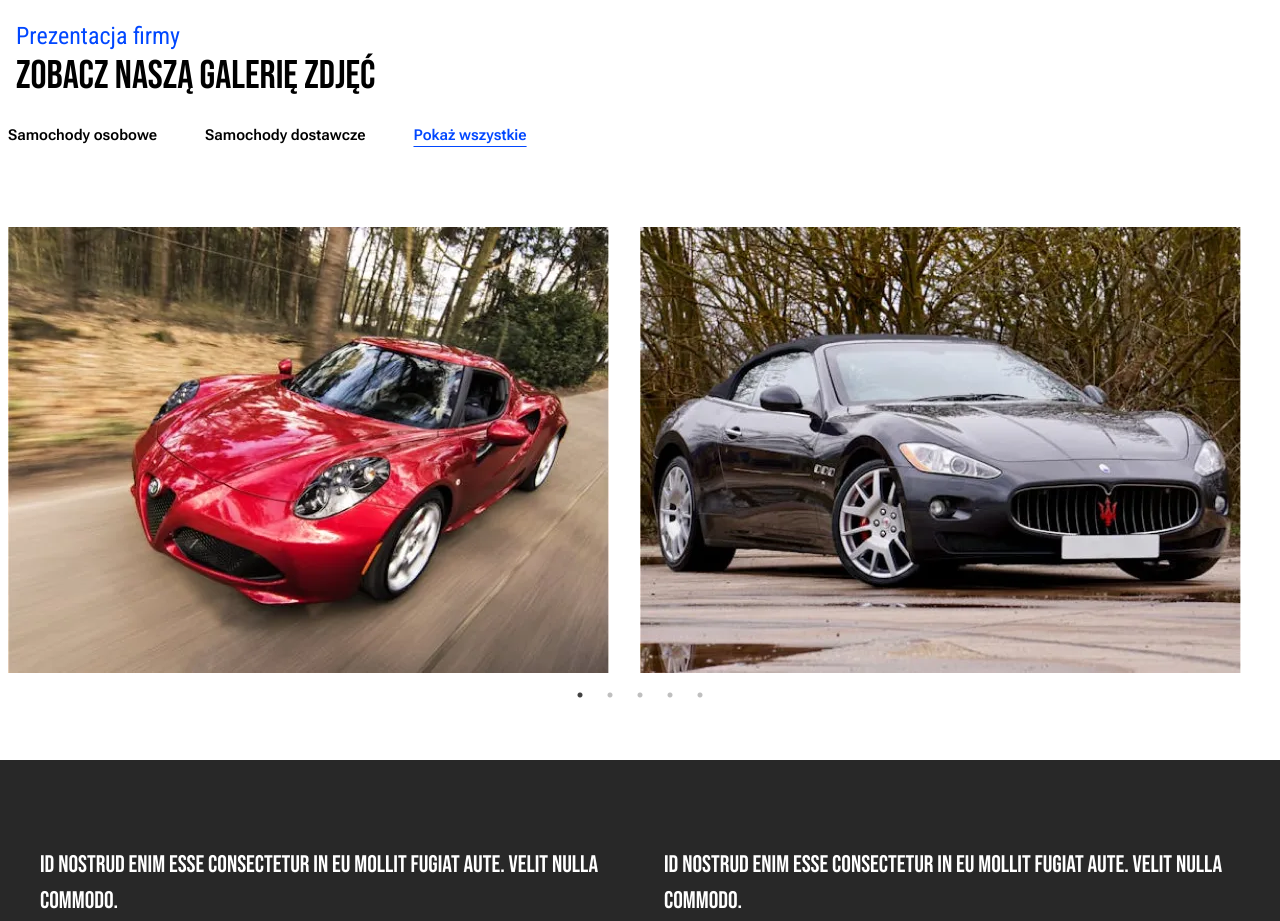
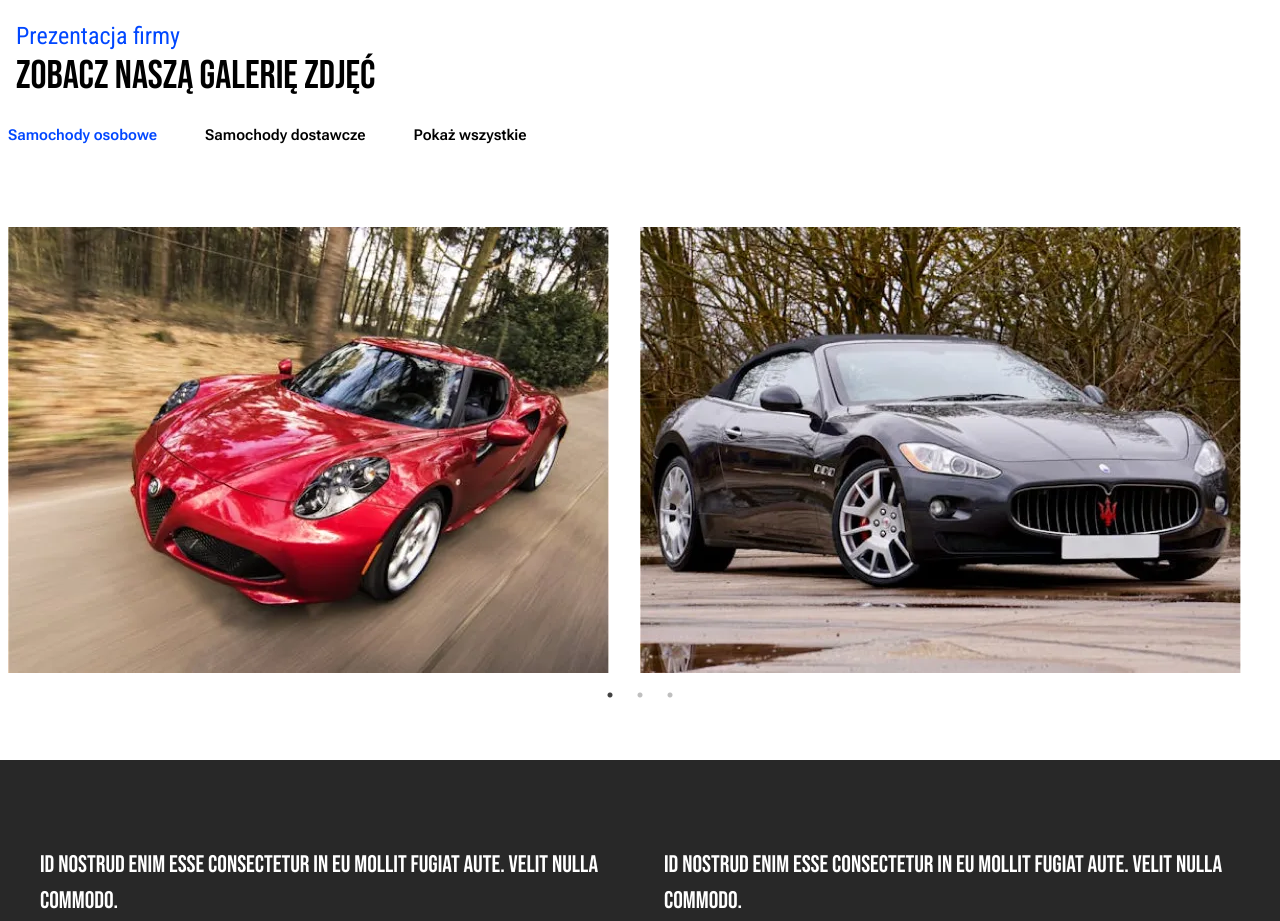
Before and after one commit to SD91PL/CarsSpot, a React (Vite) app: page / in a window 1280 px wide. Shown: the part 860-1781 px from the top of the page. Built offline with nearby package versions, Linux system fonts and the light colour scheme.

Commit message:
improved filter buttons styling

```diff
--- a/src/components/GallerySlider.jsx
+++ b/src/components/GallerySlider.jsx
@@ -5,7 +5,7 @@ import Slider from 'react-slick'
 
 export default function GallerySlider() {
 	const [images, setImages] = useState([])
-	const [filter, setFilter] = useState('all') // 'all', 'osobowy', or 'dostawczy'
+	const [filter, setFilter] = useState('osobowy') // 'all', 'osobowy', or 'dostawczy'
 
 	useEffect(() => {
 		const importImages = async () => {
@@ -48,8 +48,8 @@ export default function GallerySlider() {
 	})
 
 	// Filter buttons styling
-	const btnStyle = 'transition-colors'
-	const highlighted = 'text-[#0147FF] underline underline-offset-[.35rem]'
+	const btnStyle = 'transition-colors underline underline-offset-[.35rem] decoration-transparent'
+	const highlighted = 'text-[#0147FF] decoration-current'
 
 	return (
 		<div>
```
